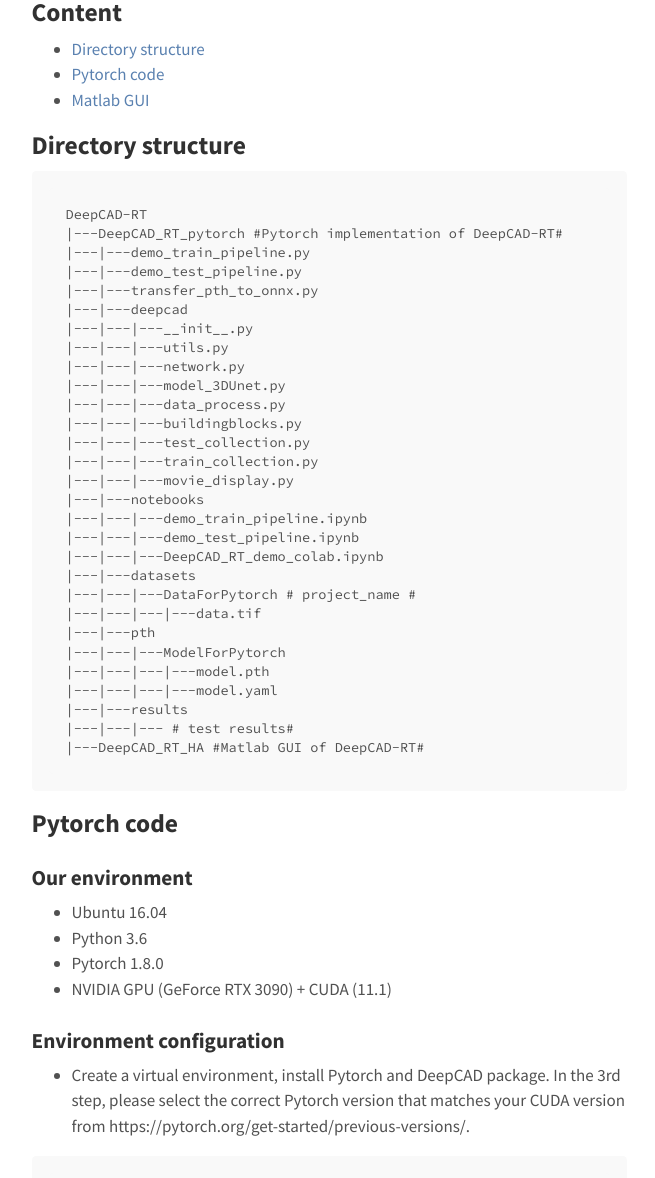
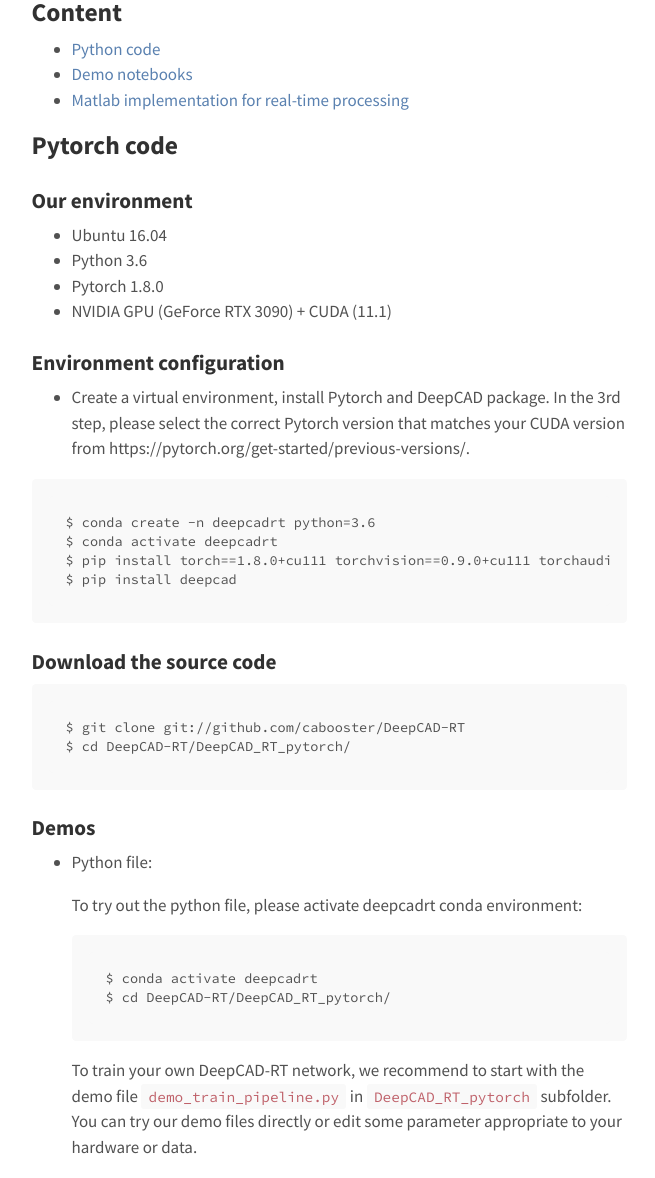
Before and after one commit to cabooster/DeepCAD-RT, a Jekyll site: the page built from Tutorial.md, in a window 1280 px wide and 1400 px high, scrolled down 419 px. Shown: the part 222-1400 px from the top of the window, without its empty margins (311-966 px from the left). Built offline with Jekyll 4.4.1, drawn with Linux system fonts in a browser that asks for light colours.

Commit message:
Update Tutorial.md

````diff
--- a/Tutorial.md
+++ b/Tutorial.md
@@ -11,43 +11,9 @@
 
 ## Content
 
-- [Directory structure](#directory-structure)
-- [Pytorch code](#pytorch-code)
-- [Matlab GUI](#matlab-gui)
-
-## Directory structure
-
-```
-DeepCAD-RT
-|---DeepCAD_RT_pytorch #Pytorch implementation of DeepCAD-RT#
-|---|---demo_train_pipeline.py
-|---|---demo_test_pipeline.py
-|---|---transfer_pth_to_onnx.py
-|---|---deepcad
-|---|---|---__init__.py
-|---|---|---utils.py
-|---|---|---network.py
-|---|---|---model_3DUnet.py
-|---|---|---data_process.py
-|---|---|---buildingblocks.py
-|---|---|---test_collection.py
-|---|---|---train_collection.py
-|---|---|---movie_display.py
-|---|---notebooks
-|---|---|---demo_train_pipeline.ipynb
-|---|---|---demo_test_pipeline.ipynb
-|---|---|---DeepCAD_RT_demo_colab.ipynb
-|---|---datasets
-|---|---|---DataForPytorch # project_name #
-|---|---|---|---data.tif
-|---|---pth
-|---|---|---ModelForPytorch
-|---|---|---|---model.pth
-|---|---|---|---model.yaml
-|---|---results
-|---|---|--- # test results#
-|---DeepCAD_RT_HA #Matlab GUI of DeepCAD-RT#
-```
+- [Python code](#python-code)
+- [Demo notebooks](#python-code)
+- [Matlab implementation for real-time processing](#matlab-gui)
 
 ## Pytorch code
 
````
